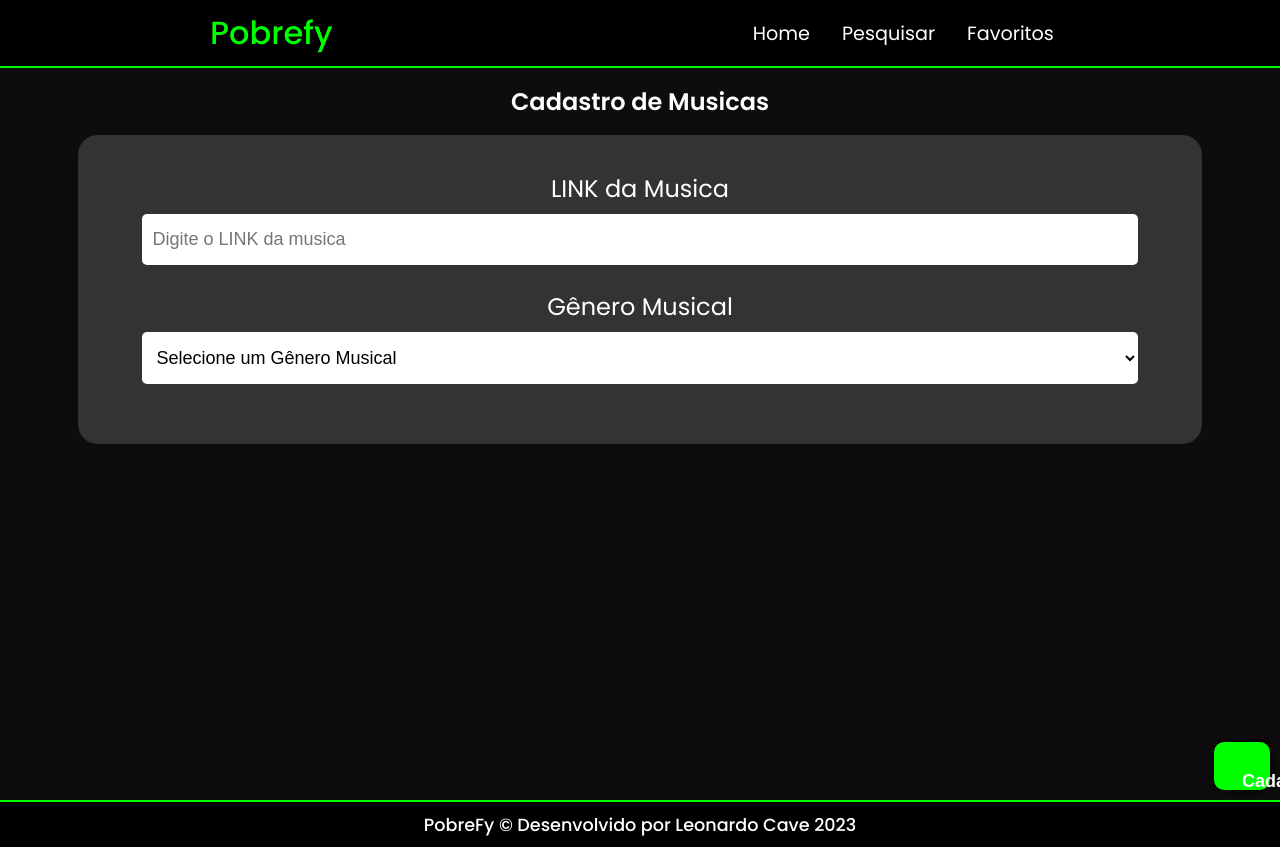
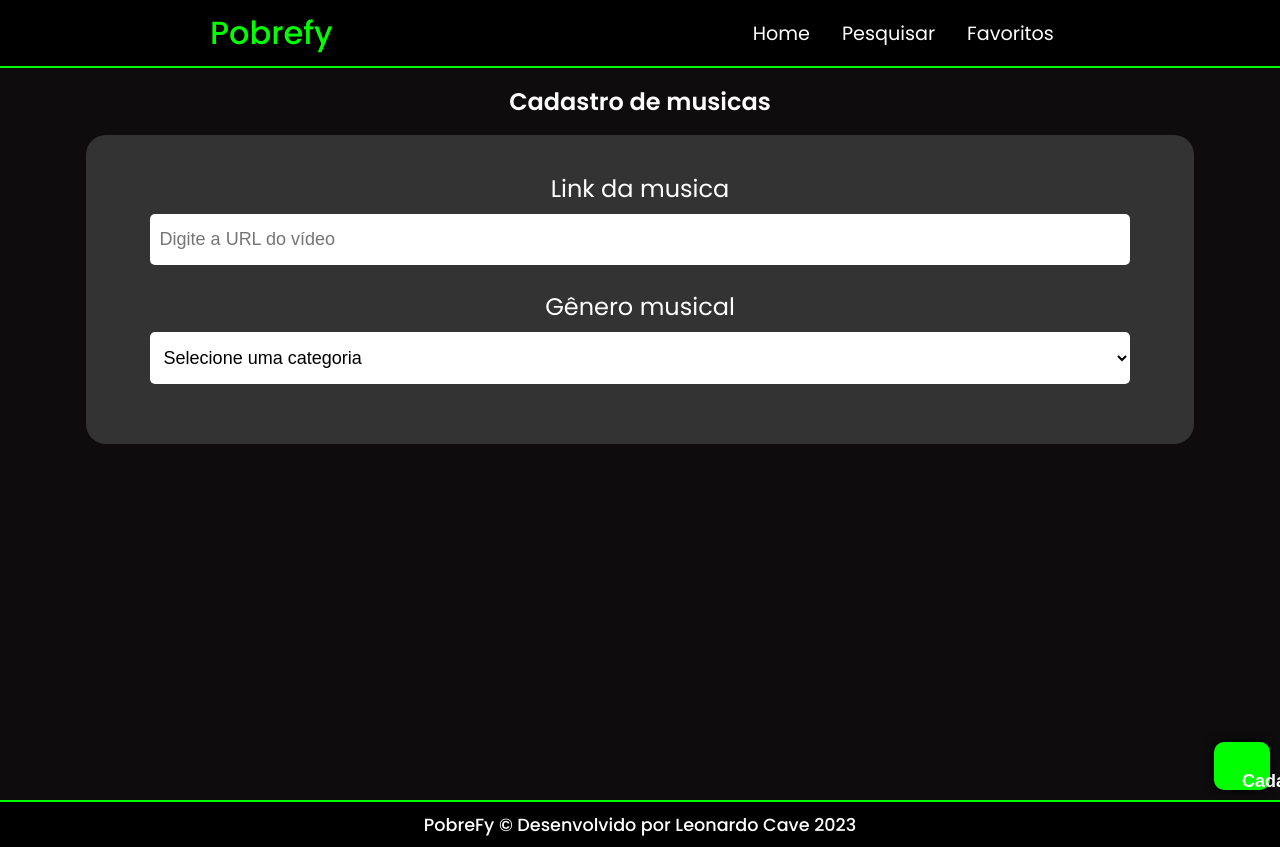
Before and after one commit to leonardo934/PobreFy, a React (Create React App) app: page /cadastre in a window 1280 px wide. Built offline with nearby package versions, Linux system fonts and the light colour scheme.

Commit message:
correções

```diff
--- a/src/components/Card/Card.module.css
+++ b/src/components/Card/Card.module.css
@@ -1,23 +1,24 @@
 .card {
     display: flex;
+    /* aula 16 */
     flex-direction: column;
     align-items: flex-end;
     justify-content: flex-end;
 }
 
-.capa img {
+.capa {
     width: 225px;
     border-radius: 8px;
 }
 
-
+/* aula 14 */
 .capa:hover {
     transform: scale(1.15);
     border-radius: 10px;
     box-shadow: 0 0 10px #222;
 }
 
-
+/* aula 16 */
 .icon {
     width: 30px;
     height: 30px;
@@ -33,5 +34,6 @@
 }
 
 .icon:hover {
+    cursor: pointer;
     background-color: #000000;
 }
--- a/src/components/Category/Category.module.css
+++ b/src/components/Category/Category.module.css
@@ -1,7 +1,7 @@
 .category {
     display: flex;
     flex-direction: column;
-     /* aula 14 */
+    /* aula 14 */
     min-width: 280px;
     max-width: 1200px;
     margin: 0 auto;
@@ -11,12 +11,12 @@
     display: flex;
     justify-content: flex-start;
     gap: 5px;
-
+    /* aula 14 */
     width: 100%;
     height: 150px;
     align-items: center;
 }
 
-.category h2{
+.category h2 {
     padding-block: 1.5rem;
 }
--- a/src/components/Container/Container.module.css
+++ b/src/components/Container/Container.module.css
@@ -1,10 +1,17 @@
-.container{
+.container {
     width: 100%;
-    min-height: 100vh;
-    background-color:#0e0c0c;
+    min-height: 100vh; /* aula 14 */
+    background-color: #0e0c0c;
     color: #fff;
-    padding-bottom: 1rem;
+    padding-bottom: 1.5rem; /* aula 14 */
     text-align: center;
-    padding-inline: 1rem;
-    overflow: hidden;
+    padding-inline: 1.5rem; /* aula 14 */
+    overflow: hidden; /* aula 14 */
 }
+
+/* extra 02 responsividade */
+@media (max-width: 1024px) {
+    .container {
+        padding-inline: 2.5rem;
+    }
+}
--- a/src/components/Form/Form.module.css
+++ b/src/components/Form/Form.module.css
@@ -54,3 +54,13 @@
 .container button:hover {
     background-color: #00ff00;
 }
+
+/* aula 19 */
+.error {
+    margin-top: 1.5rem;
+    background-color: #00ff00;
+    color: #fff;
+    padding: 10px;
+    border-radius: 5px;
+    font-size: 1.5rem;
+}
--- a/src/components/Form/index.js
+++ b/src/components/Form/index.js
@@ -1,92 +1,92 @@
-import style from "./Form.module.css"
-import { categories } from "../Category"
-import { useState } from "react"
+import { useState } from "react";
+import { categories } from "../Category";
+import styles from "./Form.module.css";
 
 function Form() {
 
-    const [url, setUrl] = useState('')
-    const [category, setCategory] = useState('')
-    const [videos, setVideos] = useState([])
-    const [errors, setErrors] = useState('')
-
+    const [ url, setUrl ] = useState('')
+    const [ category, setCategory ] = useState('')
+    const [ videos, setVideos ] = useState([])
+    const [ errors, setErrors ] = useState('')
 
     function valideUrl(url) {
         const regex = /^(?:https?:\/\/)?(?:www\.)?(?:youtube\.com\/(?:embed\/|watch\?v=)|youtu\.be\/)([a-zA-Z0-9\-_]+)$/
 
-        if (!regex.test(url) || url.length < 96) {
-            setErrors('ERRO: LINK inválida!')
+        if(!regex.test(url) || url.length < 43) {
+            setErrors('ERRO: URL inválida!')
             return false
         } else {
-            return url.substring(43, 96)
+            return url.substring(32, 43) // id do video
         }
     }
-
-
-
 
     function onSave(e) {
         e.preventDefault()
         console.log(url, category)
 
-
-        // validar url e category
-        if (!category || category === '-') {
+        // validar category
+        if(!category || category === '-') {
             setErrors('ERRO: Escolha uma categoria!')
             return
         } else {
             setErrors('')
         }
 
-        //validar URL
+        // validar url
         const urlVideo = valideUrl(url)
-        if (urlVideo && category) {
-
-            setErrors('ERRO: LINK inválido!')
-        } else {
-
-            // guardar a url e o genero
+        if(urlVideo && category) {
+            // guardar a url e a category
             const newVideo = { url, category }
             setVideos([...videos, newVideo])
             localStorage.setItem('videos', JSON.stringify([...videos, newVideo]))
-            // limpar form
+            // limpar o form
             setUrl('')
             setCategory('')
+        } else {
+            setErrors('ERRO: URL inválida!')
         }
 
+    }
 
-
-    }
     return (
-
-        <section className={style.container}>
-            <h2>Cadastro de Musicas</h2>
+        <section className={styles.container}>
+            <h2>Cadastro de musicas</h2>
             <form onSubmit={onSave}>
                 <div>
-                    <label>LINK da Musica</label>
-                    <input type="text" placeholder="Digite o LINK da musica" required="required" value={url} onChange={e => setUrl(e.target.value)} maxLength="96" minLength="43" />
+                    <label>Link da musica</label>
+                    <input
+                        type="text"
+                        placeholder="Digite a URL do vídeo"
+                        required="required"
+                        value={url}
+                        onChange={ e => setUrl(e.target.value) }
+                        minLength="43"
+                        maxLength="43"
+                    />
                 </div>
                 <div>
-                    <label>Gênero Musical</label>
-
-                    <select required="required" value={category} onChange={e => setCategory(e.target.value)}>
-
-                        <option value="-">Selecione um Gênero Musical</option>
-                        {categories.map(item => {
+                    <label>Gênero musical</label>
+                    <select
+                        required="required"
+                        value={category}
+                        onChange={ e => setCategory(e.target.value) }
+                    >
+                        <option value="-">Selecione uma categoria</option>
+                        { categories.map(item => {
                             return <option key={item} value={item}>{item}</option>
-                        })}
-
+                        }) }
                     </select>
-
                 </div>
                 <div>
                     <button>Cadastrar</button>
                 </div>
                 <div>
-                    {errors}
+                    { errors }
                 </div>
             </form>
+
         </section>
-    )
+    );
 }
 
-export default Form
+export default Form;
--- a/src/components/SearchVideoList/index.js
+++ b/src/components/SearchVideoList/index.js
@@ -1,7 +1,7 @@
 import styles from "./SearchVideoList.module.css"
-import VideosList from "../../components/VideosList"
 import { useEffect, useState } from "react";
 import Loader from "../Loader";
+import VideosList from "../VideosList";
 
 // filtrando videos por categoria ou título
 function filterVideos(videos, searchText) {
--- a/src/components/videosList/index.js
+++ b/src/components/videosList/index.js
@@ -1,24 +1,22 @@
-import style from "./VideosList.module.css"
-import Card from "../Card"
+import styles from "./VideosList.module.css";
+import Card from "../Card";
 
-function VideosList({ videos, emptyHeading }) {
-
-   const count = videos.length
-   let heading = emptyHeading
+function VideoList({ videos, emptyHeading }) {
+    const count = videos.length
+    let heading = emptyHeading
     if(count > 0) {
-        const noun = count > 1 ? 'vídeos' :'vídeo'
+        const noun = count > 1 ? 'vídeos' : 'vídeo'
         heading = `${count} ${noun}`
     }
-
 
     return (
         <>
             <h2>{heading}</h2>
-            <section className={style.videos}>
-                { videos.map((video) => <Card id={video.id} key={video.id} />) }
+            <section className={styles.videos}>
+                { videos.map((video) => <Card id={video.id} key={video.id} /> )}
             </section>
         </>
-    )
+    );
 }
 
-export default VideosList
+export default VideoList;
--- a/src/pages/Favorites/index.js
+++ b/src/pages/Favorites/index.js
@@ -1,7 +1,7 @@
 import style from "./Favorites.module.css"
 import Header from "../../components/Header"
 import Container from "../../components/Container"
-import VideosList from "../../components/VideosList"
+import VideoList from "../../components/VideoList"
 import Footer from "../../components/Footer"
 import { useFavoriteContext } from "../../contexts/Favorites"
 import ScrollToTopButtom from "../../components/ScrollToTopButtom"
@@ -18,7 +18,7 @@ const { favorite } = useFavoriteContext()
             <Container>
                 <section className={style.favorites}>
                     <h2>Meus Favoritos</h2>
-                    { <VideosList videos={favorite} emptyHeading="🤔Ops! Sem musicas!🤔"  /> }
+                    { <VideoList videos={favorite} emptyHeading="🤔Ops! Sem musicas!🤔"  /> }
                 </section>
             </Container>
 
```
